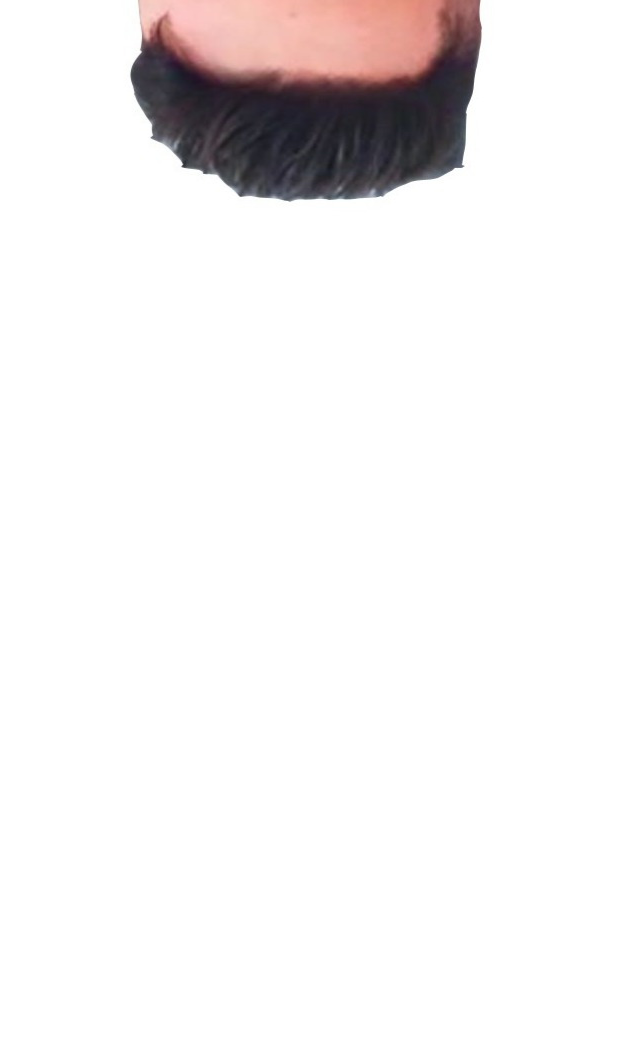
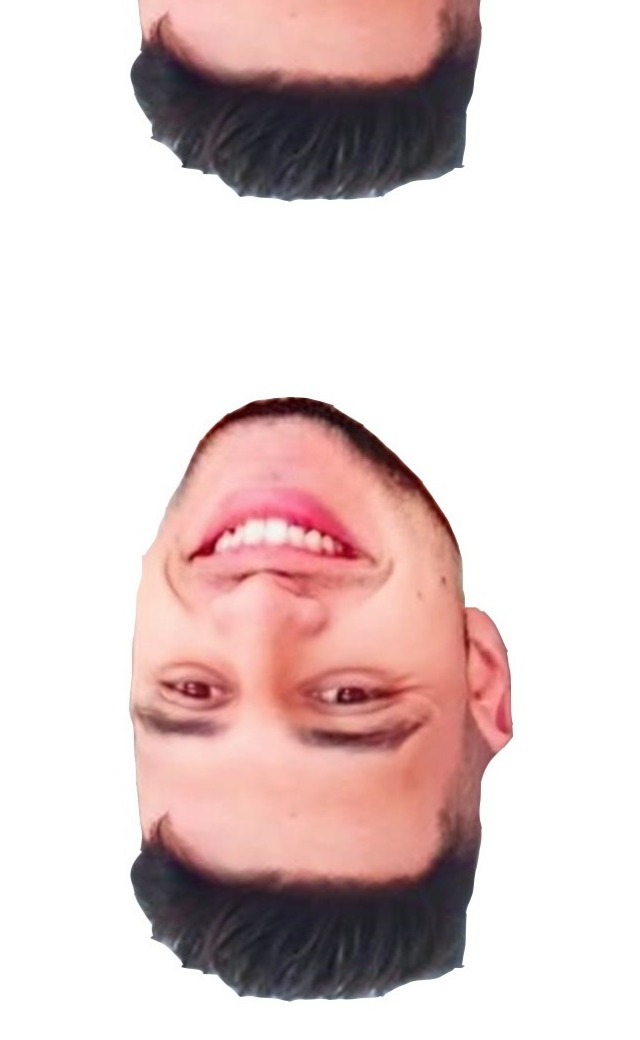
Before and after one commit to dossantosrafa/My_head, a plain HTML site: page index.html in a window 1280 px wide. Shown: the part 500-1540 px from the top of the page, without its empty margins (326-966 px from the left). Before the commit the page ends 800 px from the top, so only its background shows below. Drawn offline with nearby package versions, Linux system fonts and the light colour scheme.

Commit message:
commit index e readme

```diff
--- a/index.html
+++ b/index.html
@@ -23,6 +23,13 @@
 
     </div>
 
+    <div class="h-100 d-flex align-items-center justify-content-center">
+        <a href="./readme.html">
+            <img id="img" src="img/cabeca.jpg">
+        </a>
+
+    </div>
+
 
 
 
```
Also changed, not shown: 1 other file.
